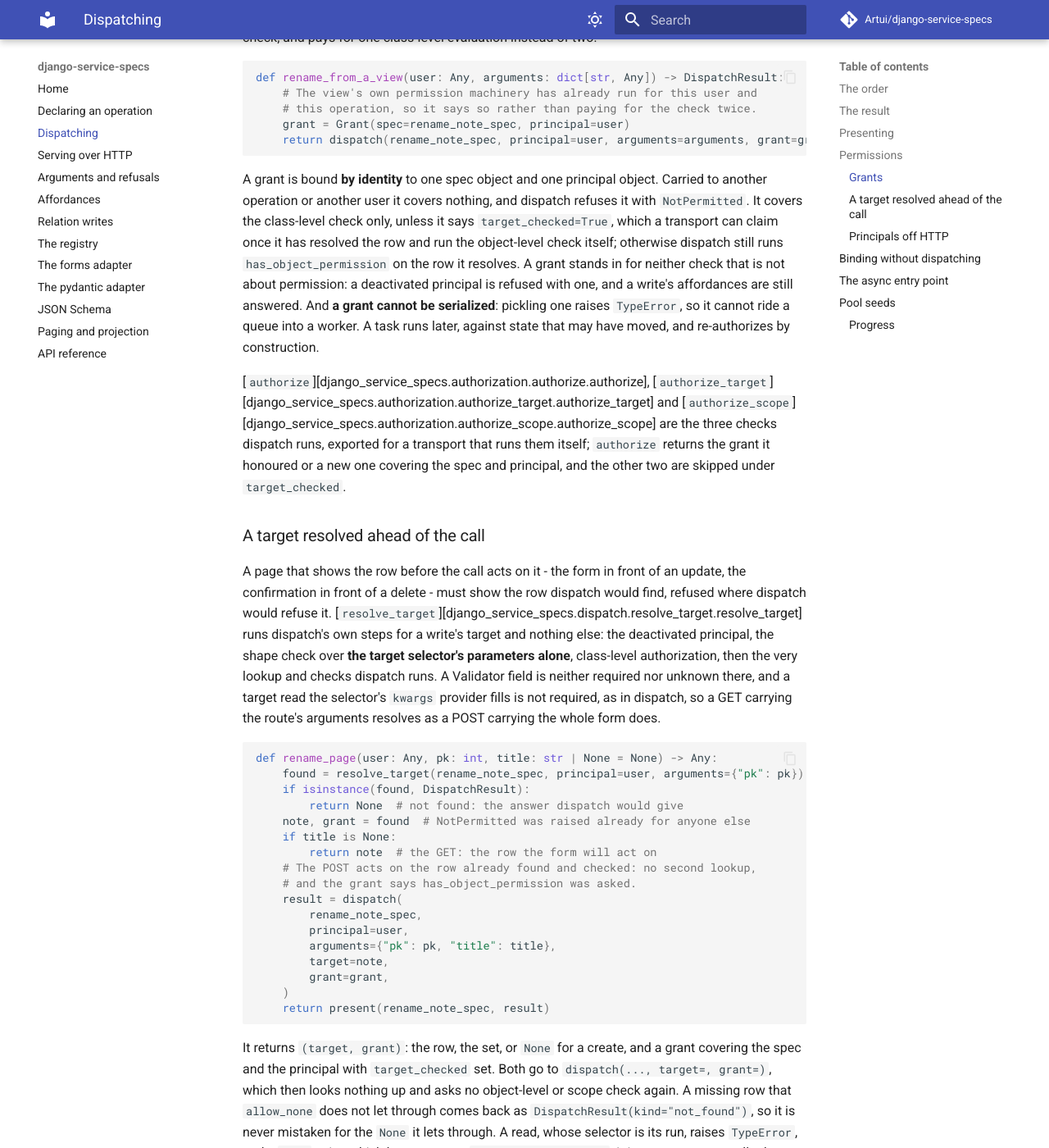
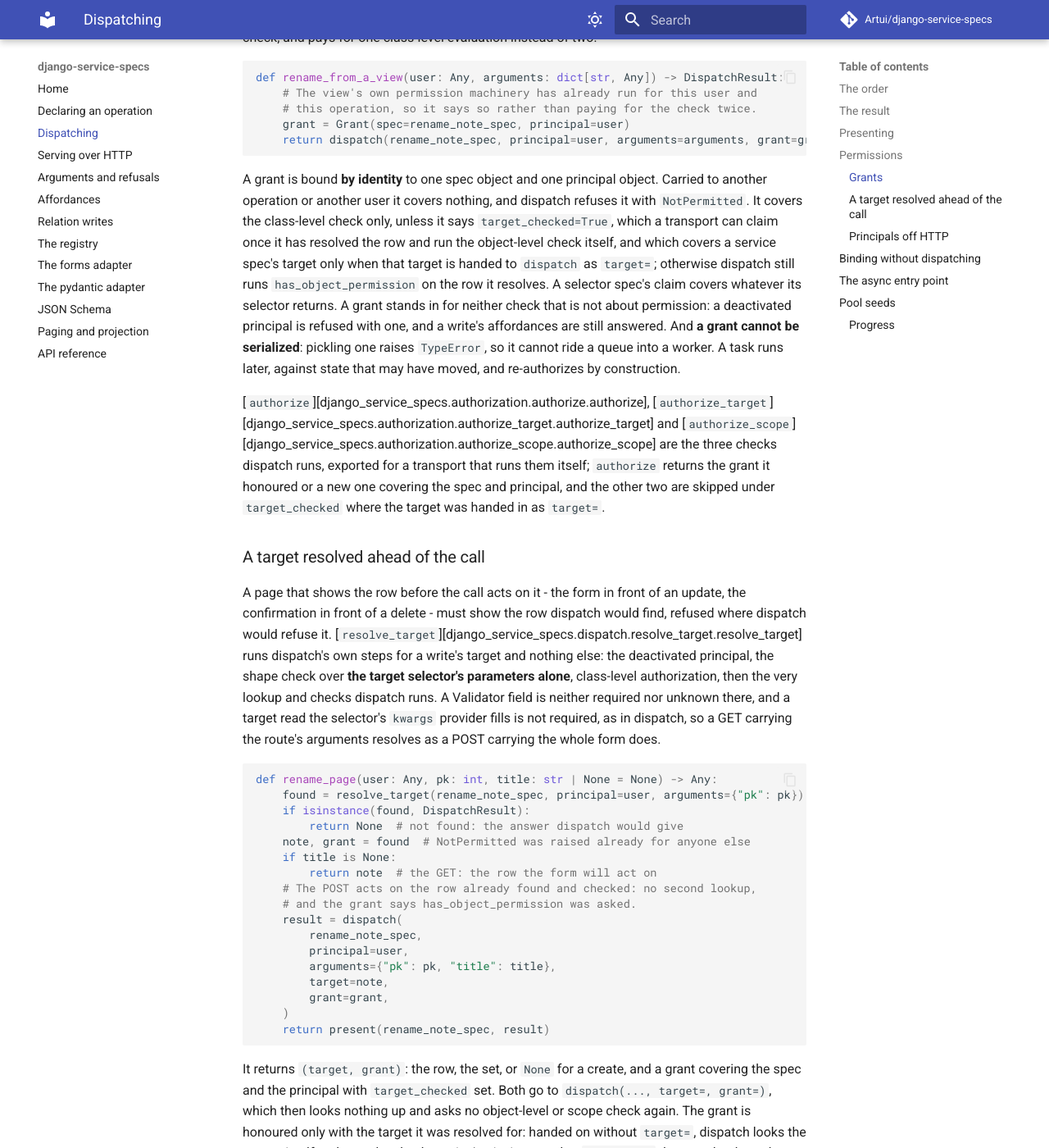
Before and after one commit to Artui/django-service-specs, an MkDocs documentation site: the page built from docs/dispatching.md, in a window 1280 px wide and 1400 px high, scrolled down 4247 px. Shown: the whole window at 82% size. Built offline with MkDocs 1.6.1 and Material for MkDocs 9.7.7, drawn with Linux system fonts in a browser that asks for light colours; comment, search, counter and statistics services are not loaded; some of the changed text lies outside the part shown.

Commit message:
Docs: say what the grant, the filled keys and the progress provider claim after the dispatch fixes
Co-Authored-By: Claude Sonnet 5.5 <noreply@anthropic.com>

```diff
--- a/docs/declaring.md
+++ b/docs/declaring.md
@@ -216,20 +216,27 @@ sync-only: an `async def` one is refused when the spec is built.
 
 - **`kwargs`** returns extra pool entries, merged after the caller's
   arguments, so a key it answers is the author's value whatever the caller
-  sent - a tenant, a scope. A value of `UNSET` declines its key and leaves
-  the caller's in place.
+  sent - a tenant, a scope. A value of `UNSET` declines a key the provider is
+  annotated as able to decline (or any key of an untyped provider) and leaves
+  the caller's in place; a key it is annotated to fill is the server's, so the
+  caller's value for it is checked and then dropped.
 - **`input_data`**, on a write alone, returns values merged over the caller's
   arguments before the Validator sees them, so a server-owned field - an
   owner, a status - is the author's. A Validator field it is annotated to fill
   is not demanded of the caller, and the Validator still refuses it if the
-  provider declines it.
+  provider declines it. A value the caller sends for a field the provider is
+  annotated to fill is dropped, not used in its place.
 - **`preconditions`** are raise-to-abort rules, in declaration order, after
   the affordances and before the service, outside its transaction. What the
-  first to raise raises reaches the caller as it is.
+  first to raise raises reaches the caller as it is. One answering with a
+  coroutine or an async generator is refused with `ImproperlyConfigured`
+  rather than read as a pass.
 - **`progress_reporter`** returns a
   [`ProgressReporter`][django_service_specs.types.progress_reporter.ProgressReporter]
   the run reports to beside the transport's - a task record, an audit trail -
-  called on the run's first report, so a refused call never calls it.
+  called on the run's first report. A service spec refused before its run
+  never calls it; a selector spec's selector is its run, so one refused at
+  its object check, its scope check or a precondition may already have.
 
 Both providers are called from the base pool, the `reads` and the resolved
 target, and never see the Validator's values. A provider returning a name
@@ -240,7 +247,7 @@ A provider annotated to return a `TypedDict` says which keys it fills before
 it runs, and [`provider_keys`][django_service_specs.pool.provider_keys.provider_keys]
 reads them: `filled`, and `declinable` for a key whose value admits
 `UnsetType`. A filled key is not demanded of the caller where the provider's
-values reach it: a selector's `kwargs` fills that selector's `reads`, a
+values reach it, and the caller's value for it is dropped: a selector's `kwargs` fills that selector's `reads`, a
 service spec's `kwargs` its `reads`, and `input_data` its Validator's fields.
 A provider annotated to fill a parameter declared anywhere else -
 `input_data` naming a read, `kwargs` naming a Validator field or the target
--- a/docs/dispatching.md
+++ b/docs/dispatching.md
@@ -187,8 +187,10 @@ A grant is bound **by identity** to one spec object and one principal object.
 Carried to another operation or another user it covers nothing, and dispatch
 refuses it with `NotPermitted`. It covers the class-level check only, unless
 it says `target_checked=True`, which a transport can claim once it has resolved
-the row and run the object-level check itself; otherwise dispatch still runs
-`has_object_permission` on the row it resolves. A grant stands in for neither
+the row and run the object-level check itself, and which covers a service
+spec's target only when that target is handed to `dispatch` as `target=`;
+otherwise dispatch still runs `has_object_permission` on the row it resolves.
+A selector spec's claim covers whatever its selector returns. A grant stands in for neither
 check that is not about permission: a deactivated principal is refused with
 one, and a write's affordances are still answered. And **a grant cannot be
 serialized**: pickling one raises `TypeError`, so it cannot ride a queue into a
@@ -200,7 +202,8 @@ re-authorizes by construction.
 and [`authorize_scope`][django_service_specs.authorization.authorize_scope.authorize_scope]
 are the three checks dispatch runs, exported for a transport that runs them
 itself; `authorize` returns the grant it honoured or a new one covering the
-spec and principal, and the other two are skipped under `target_checked`.
+spec and principal, and the other two are skipped under `target_checked`
+where the target was handed in as `target=`.
 
 ### A target resolved ahead of the call
 
@@ -225,7 +228,9 @@ docs/examples/dispatching.py:resolve_target
 It returns `(target, grant)`: the row, the set, or `None` for a create, and a
 grant covering the spec and the principal with `target_checked` set. Both go
 to `dispatch(..., target=, grant=)`, which then looks nothing up and asks no
-object-level or scope check again. A missing row that `allow_none` does not
+object-level or scope check again. The grant is honoured only with the
+target it was resolved for: handed on without `target=`, dispatch looks the
+row up itself and runs the checks on it. A missing row that `allow_none` does not
 let through comes back as `DispatchResult(kind="not_found")`, so it is never
 mistaken for the `None` it lets through. A read, whose selector is its run,
 raises `TypeError`, and a `many` write, which has no target,
@@ -234,7 +239,8 @@ raises `TypeError`, and a `many` write, which has no target,
 
 `target=` on `dispatch` and `adispatch` takes any target the caller resolved -
 what an HTTP view's `get_object()` found, too - and stands in for step three.
-Step four still runs on it unless the grant says `target_checked`. `None` is a
+Step four still runs on it unless the grant says `target_checked`; without
+`target=` step four always runs. `None` is a
 missing row, not-found unless the instance selector says `allow_none`; a
 create takes `None` and refuses anything else. **Dispatch trusts it**: the
 target's `reads` are still checked as declared, and keeping them and the
@@ -402,6 +408,8 @@ service that declares `progress` runs unchanged on every transport and in
 tests. A spec's own `progress_reporter` provider adds a sink of the author's
 beside the transport's - a task record, an audit trail - for the run alone,
 called on its first report, or before an `async def` run once nothing can
-refuse the call, so a refused call never calls it. A target or output selector always gets `null_progress`: a lookup has
+refuse the call. A service spec refused before its run never calls it; a
+selector spec's selector is its run, so one refused at its object check, its
+scope check or a precondition may already have. A target or output selector always gets `null_progress`: a lookup has
 nothing to report, and one reporting after the service finished would read to
 a watching client as the work restarting.
```
